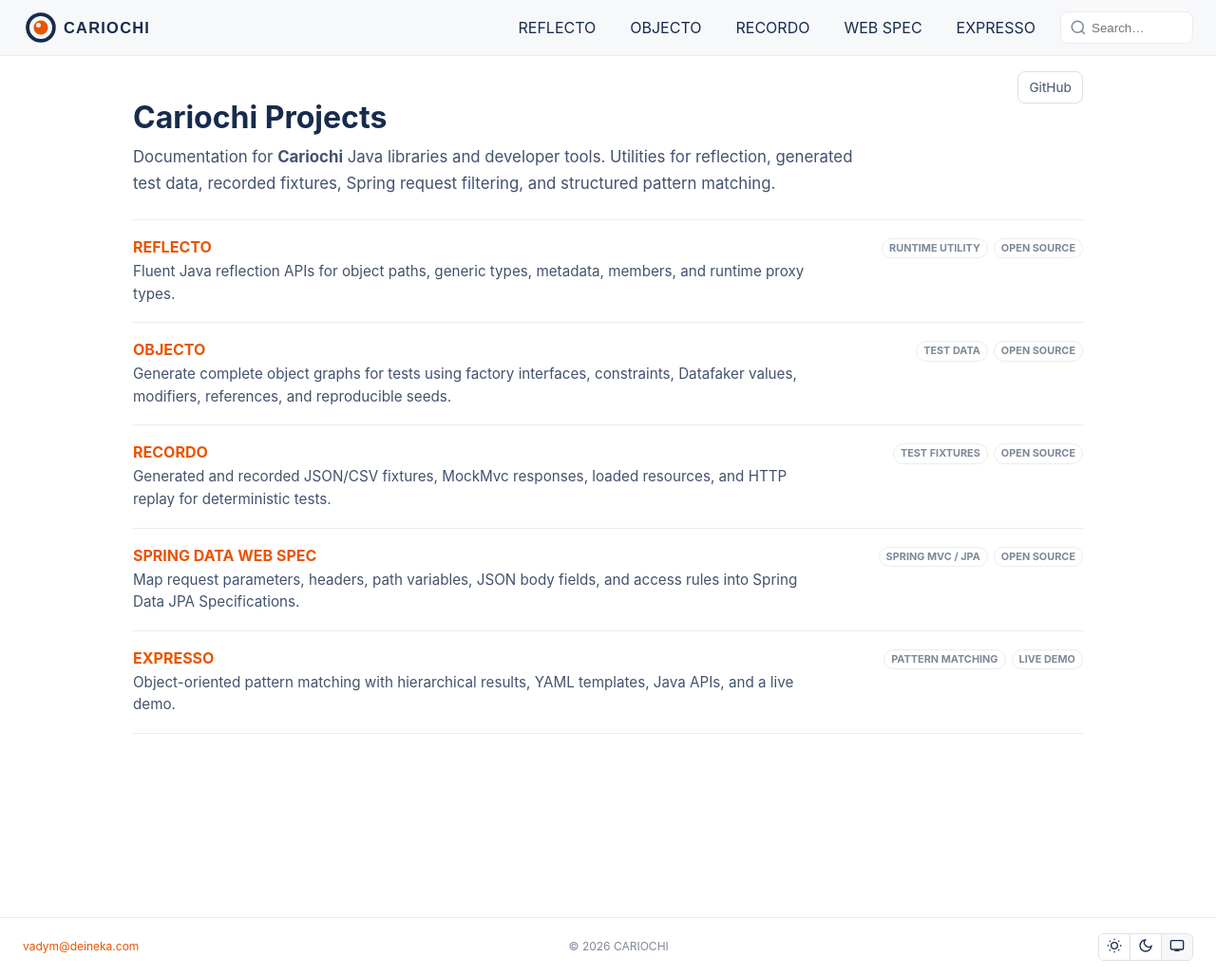
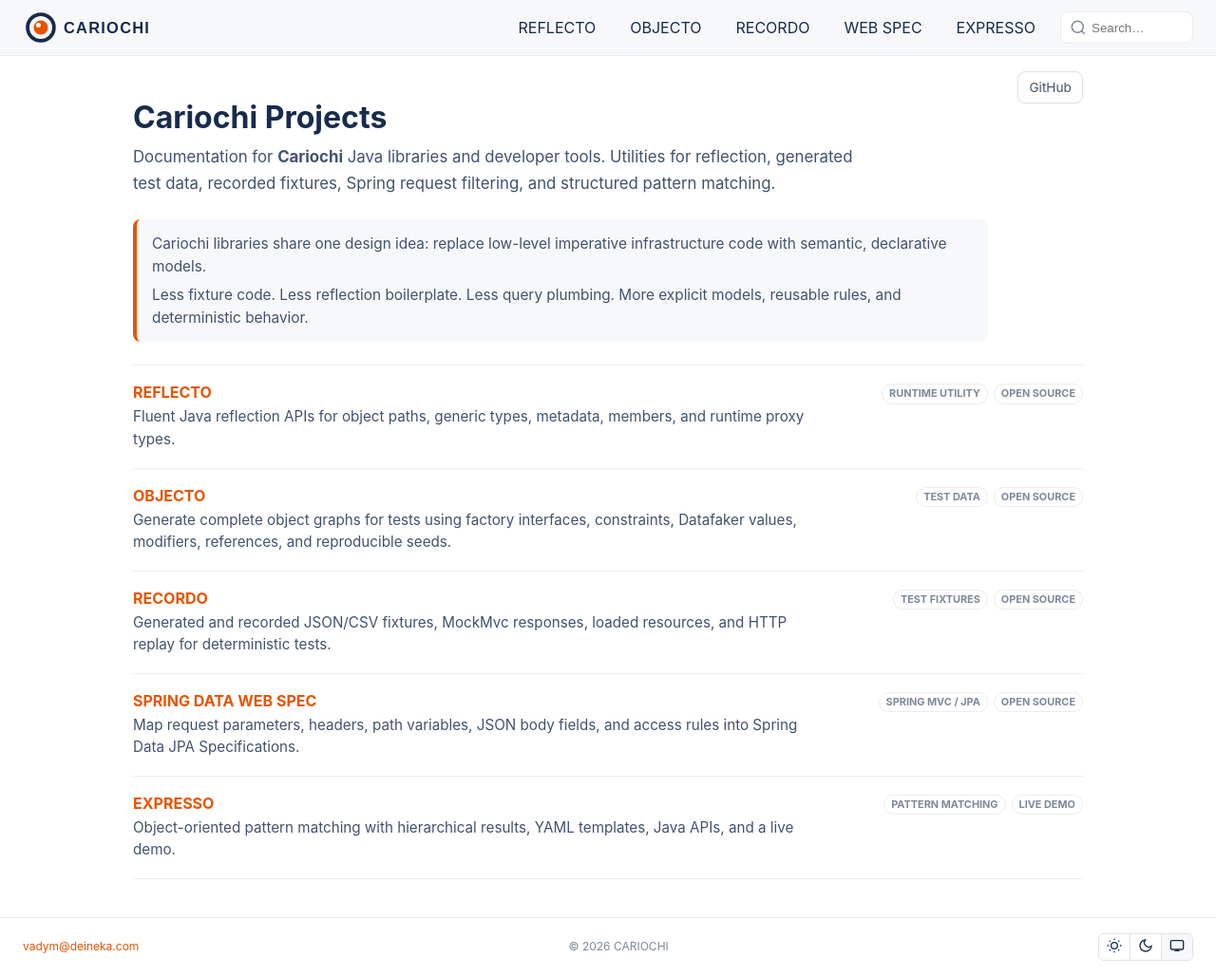
Before and after one commit to cariochi/cariochi.github.io, a Jekyll site: the page built from index.html, in a window 1280 px wide and 1028 px high. Shown: the whole window at 95% size. Built offline with Jekyll 4.4.1, drawn with Linux system fonts in a browser that asks for light colours; comment, search, counter and statistics services are not loaded.

Commit message:
add "Why It Exists" sections for documentation pages and refine design elements (CSS, HTML)

```diff
--- a/assets/css/site.css
+++ b/assets/css/site.css
@@ -18,6 +18,7 @@
   --link-muted:#42526E;
   --table-alt:#FBFCFE;
   --table-hover:#F7F9FD;
+  --table-head:#FAFBFC;
   --shadow-color:rgba(9,30,66,.03);
   --max:1280px;}
 
@@ -32,6 +33,7 @@
         --btn-border: #30363d;
         --btn-border-hover: #6e7681;
         --link-muted: #c9d1d9;
+        --table-head: #161b22;
         --table-alt: #161b22;
         --table-hover: #1c2128;
         --shadow-color: rgba(0, 0, 0, .4);
@@ -48,6 +50,7 @@
     --btn-border: #30363d;
     --btn-border-hover: #6e7681;
     --link-muted: #c9d1d9;
+    --table-head: #161b22;
     --table-alt: #161b22;
     --table-hover: #1c2128;
     --shadow-color: rgba(0, 0, 0, .4);}
@@ -79,7 +82,11 @@
 pre{overflow:auto;border:1px solid var(--border);border-radius:8px;padding:6px}
 code{border-radius:4px;padding:4px}
 .highlight pre code{display:block;white-space:pre;font-size:0.85em;line-height:1.5}
-.highlight .err{background-color:inherit;color:#24292f}
+.highlight .err{background-color:transparent;color:inherit}
+:root[data-theme="dark"] .highlight .err{background-color:transparent;color:inherit}
+@media (prefers-color-scheme: dark) {
+  :root:not([data-theme]) .highlight .err{background-color:transparent;color:inherit}
+}
 
 /* Контейнери Rouge */
  div.highlight, figure.highlight{ position:relative; }
@@ -120,6 +127,7 @@
 .site-search button#search-clear{position:absolute;right:.35rem;top:50%;transform:translateY(-50%);border:0;background:transparent;font-size:1.2rem;line-height:1;cursor:pointer;}
 #search-results{position:absolute;top:100%;left:0;right:0;background:var(--bg);border:1px solid var(--border);border-radius:0 0 8px 8px;max-height:70vh;overflow-y:auto;box-shadow:0 4px 12px var(--shadow-color);z-index:9999;display:none;padding:.5rem 1rem;font-size:.8rem;background-color:var(--brand-bg);}
 #search-results.active{display:block;}
+.search-hit{padding:.6rem 0;border-bottom:1px solid var(--border)}
 .search-tags{display:flex;gap:5px;flex-wrap:wrap;margin-bottom:3px}
 .search-tags span{display:inline-flex;align-items:center;padding:1px 6px;border:1px solid var(--border);border-radius:999px;background:var(--bg);color:var(--muted);font-size:.65rem;font-weight:700;line-height:1.4;text-transform:uppercase}
 
@@ -152,7 +160,7 @@
    7) Tables
 ====================== */
 .content table{width:100%;border-collapse:separate;border-spacing:0;background:var(--bg);border:1px solid var(--border);border-radius:8px;box-shadow:0 1px 0 var(--shadow-color)}
-.content thead th{position:sticky;top:0;background:#FAFBFC;border-bottom:1px solid var(--border);font-weight:700;padding:10px 12px;text-align:left}
+.content thead th{position:sticky;top:0;background:var(--table-head);border-bottom:1px solid var(--border);font-weight:700;padding:10px 12px;text-align:left}
 .content thead th:first-child{border-top-left-radius:8px}
 .content thead th:last-child{border-top-right-radius:8px}
 .content tbody td{padding:10px 12px;border-top:1px solid var(--border);vertical-align:top}
@@ -184,6 +192,9 @@
 .hero{text-align:left;padding:2.25rem 0 1.5rem;max-width:780px;margin:0;}
 .hero h1{margin:0 0 .5rem;font-size:2rem;line-height:1.2;}
 .hero p{font-size:1.05rem;line-height:1.65;margin:0;color:var(--link-muted);}
+.home-philosophy{max-width:900px;margin:0 0 1.5rem;padding:14px 16px;border-left:4px solid var(--brand);background:var(--brand-bg);border-radius:8px}
+.home-philosophy p{margin:0;color:var(--link-muted);font-size:.96rem;line-height:1.55}
+.home-philosophy p + p{margin-top:6px}
 .project-list{display:flex;flex-direction:column;border-top:1px solid var(--border);max-width:1000px;margin:0 auto;}
 .project-row{display:grid;grid-template-columns:minmax(0,1fr) auto;gap:24px;align-items:start;padding:18px 0;border-bottom:1px solid var(--border);text-decoration:none;color:inherit;}
 .project-row:hover{background:var(--brand-bg);box-shadow:0 0 0 12px var(--brand-bg);}
--- a/assets/js/search.js
+++ b/assets/js/search.js
@@ -122,7 +122,7 @@
                     : '';
 
                 return `
-          <div class="search-hit" style="padding:.6rem 0;border-bottom:1px solid #eee">
+          <div class="search-hit">
             ${badges}
             <a href="${escapeHtml(url)}">
               <span>${highlight(title, terms)}</span>
--- a/index.html
+++ b/index.html
@@ -17,6 +17,17 @@
             Utilities for reflection, generated test data, recorded fixtures, Spring request filtering, and structured pattern matching.
         </p>
     </div>
+
+    <section class="home-philosophy" aria-label="Cariochi design philosophy">
+        <p>
+            Cariochi libraries share one design idea: replace low-level imperative infrastructure code with semantic,
+            declarative models.
+        </p>
+        <p>
+            Less fixture code. Less reflection boilerplate. Less query plumbing. More explicit models, reusable rules,
+            and deterministic behavior.
+        </p>
+    </section>
 
     <div class="project-list">
         <a href="{{ '/reflecto' | relative_url }}" class="project-row">
```
Also changed, not shown: objecto.md (+8 -0 lines), recordo.md (+8 -0 lines), reflecto.md (+8 -0 lines), spec.md (+8 -0 lines).
